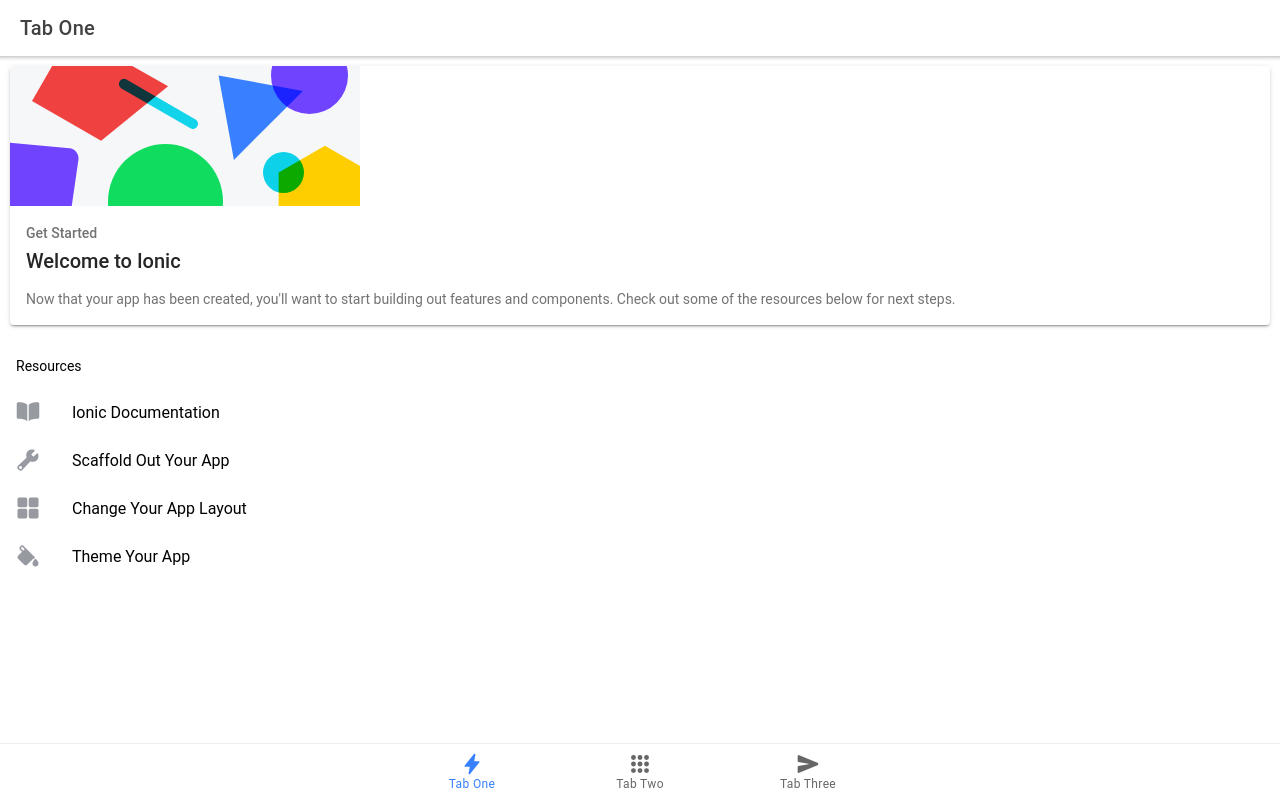
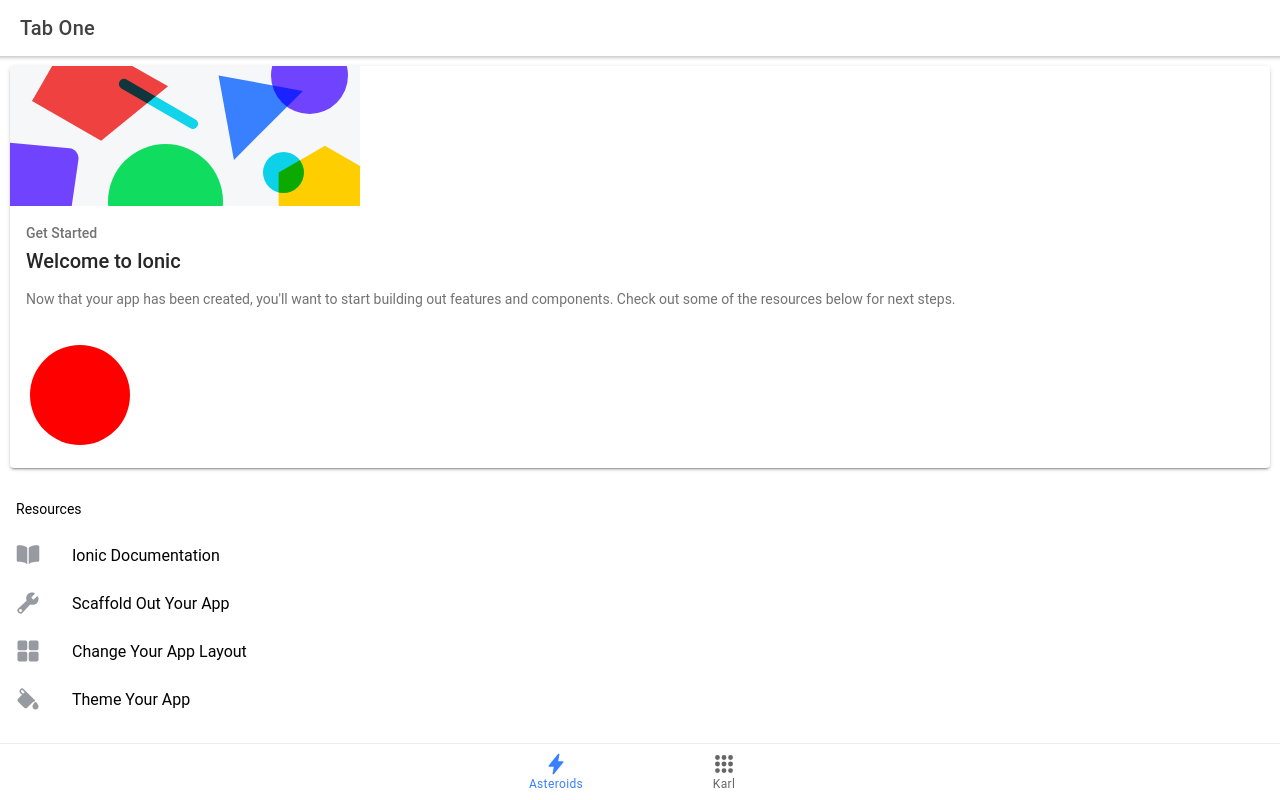
Before and after one commit to Marlster/Asteroids, a React (Create React App) app: page /tab1 in a window 1280 px wide. Built offline with nearby package versions, Linux system fonts and the light colour scheme.

Commit message:
first commit

```diff
--- a/src/App.tsx
+++ b/src/App.tsx
@@ -49,16 +49,17 @@ const App: React.FC = () => (
         <IonTabBar slot="bottom">
           <IonTabButton tab="tab1" href="/tab1">
             <IonIcon icon={flash} />
-            <IonLabel>Tab One</IonLabel>
+            <IonLabel>Asteroids</IonLabel>
           </IonTabButton>
           <IonTabButton tab="tab2" href="/tab2">
             <IonIcon icon={apps} />
-            <IonLabel>Tab Two</IonLabel>
+            <IonLabel>Karl</IonLabel>
           </IonTabButton>
+          {/*
           <IonTabButton tab="tab3" href="/tab3">
             <IonIcon icon={send} />
             <IonLabel>Tab Three</IonLabel>
-          </IonTabButton>
+          </IonTabButton> */}
         </IonTabBar>
       </IonTabs>
     </IonReactRouter>
--- /dev/null
+++ b/src/components/Circle.tsx
@@ -0,0 +1,21 @@
+import React from 'react';
+
+class Circle extends React.Component<{bgColor: string}>{
+    render() {
+        var circleStyle = {
+            padding:10,
+            margin:20,
+            display:"inline-block",
+            backgroundColor: this.props.bgColor,
+            borderRadius: "50%",
+            width:100,
+            height:100,
+        };
+        return (
+            <div style={circleStyle}>
+            </div>
+        );
+    }
+};
+
+export default Circle;
--- a/src/pages/Tab1.tsx
+++ b/src/pages/Tab1.tsx
@@ -16,6 +16,7 @@ import {
   IonToolbar
 } from '@ionic/react';
 import { book, build, colorFill, grid } from 'ionicons/icons';
+import Circle from '../components/Circle';
 import React from 'react';
 import './Tab1.css';
 
@@ -40,6 +41,7 @@ const Tab1: React.FC = () => {
               components. Check out some of the resources below for next steps.
             </p>
           </IonCardContent>
+          <Circle bgColor = "red"/>
         </IonCard>
 
         <IonList lines="none">
```
